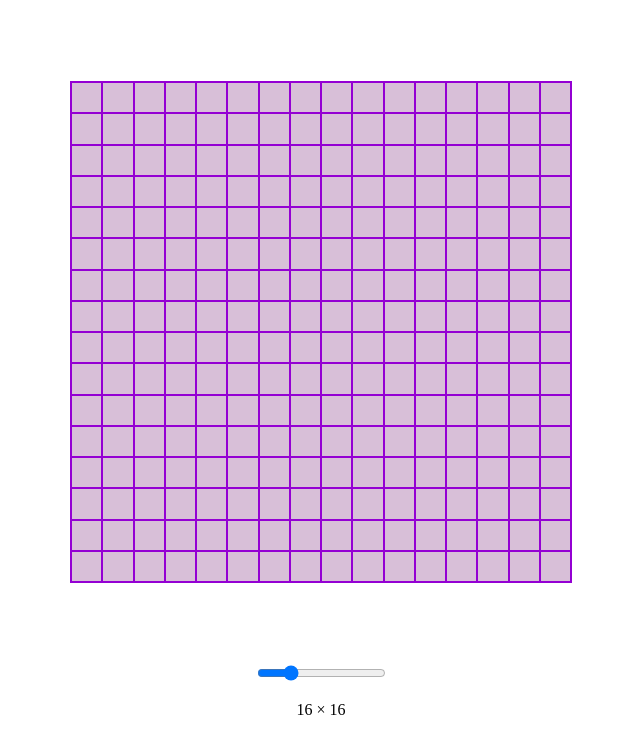
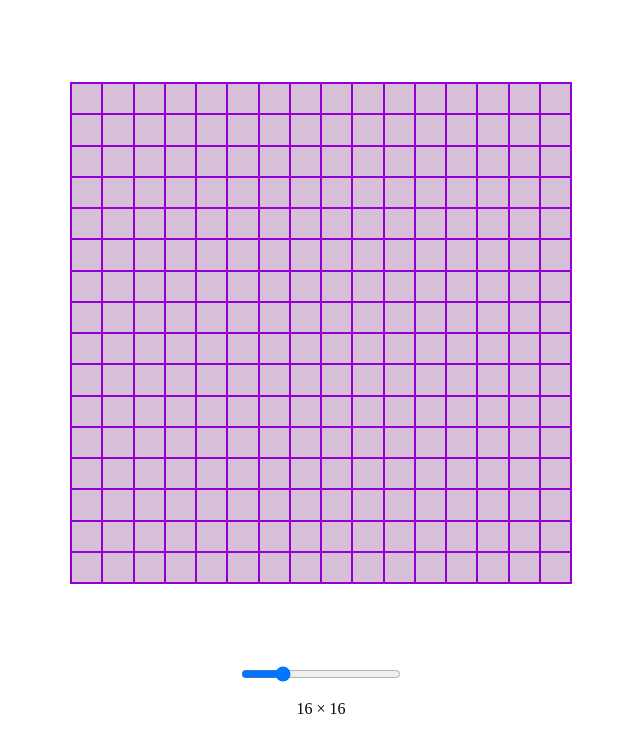
Before and after one commit to c-auri/sketchpad, a plain HTML site: page index.html in a window 1280 px wide. Shown: the whole page, without its empty margins (319-959 px from the left). Drawn offline with Linux system fonts and the light colour scheme.

Commit message:
Simplify styling, remove main element

```diff
--- a/index.html
+++ b/index.html
@@ -9,7 +9,6 @@
     <title>Sketchpad</title>
 </head>
 <body>
-    <main>
     <div id="sketchpad"></div>
     <div id="slider">
         <input type="range" min="1" max="64" value="16" id="slider-input">
@@ -19,6 +18,5 @@
             <span class="slider-value"></span>
         </p>
     </div>
-    </main>
 </body>
 </html>
--- a/styles.css
+++ b/styles.css
@@ -1,15 +1,7 @@
 body {
-    min-height: 100vh;
-    display: flex;
-    flex-direction: column;
-}
-
-main {
-    flex: 1;
-    display: flex;
-    flex-direction: column;
-    place-items: center;
-    justify-content: center;
+    height: 100vh;
+    display: grid;
+    place-content: center;
     gap: 5rem;
 }
 
@@ -18,6 +10,15 @@ main {
     width: 500px;
     border: 1px solid darkviolet;
     display: grid;
+}
+
+#slider {
+    display: grid;
+    place-content: center;
+}
+
+#slider > input {
+    width: 10rem;
 }
 
 #slider > p {
```
Lines whose indentation alone changed are shown as unchanged.
